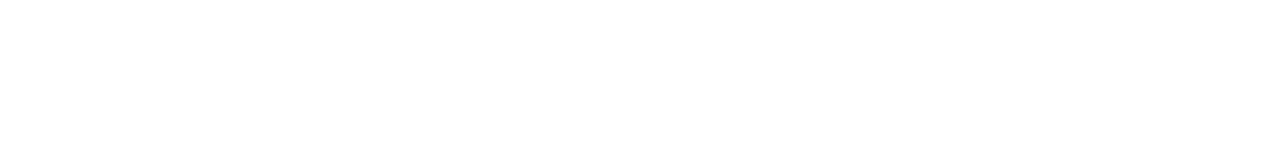
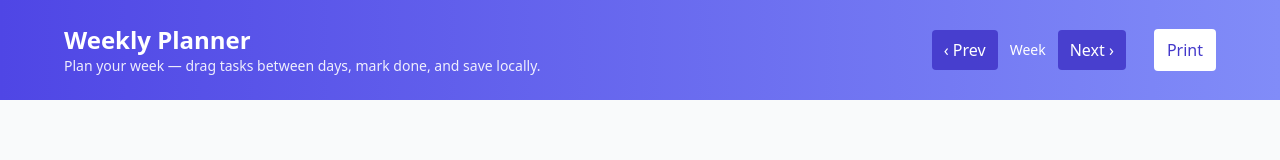
Before and after one commit to MUZIGA/to-do-list-app2, a plain HTML site: page index.html in a window 1280 px wide. Drawn offline with nearby package versions, Linux system fonts and the light colour scheme.

Commit message:
Header for Weekly Planner with week navigation and print button.
Displays week info, allows moving between weeks, and provides print option; styled with Tailwind and gradient background.

```diff
--- a/index.html
+++ b/index.html
@@ -20,3 +20,19 @@
     }
   </style>
 </head>
+<body class="bg-gray-50 text-gray-800 min-h-screen">
+
+  <header class="no-print bg-gradient-to-r from-indigo-600 to-indigo-400 text-white p-6">
+    <div class="max-w-6xl mx-auto flex items-center justify-between">
+      <div>
+        <h1 class="text-2xl font-semibold">Weekly Planner</h1>
+        <p class="text-sm opacity-90">Plan your week — drag tasks between days, mark done, and save locally.</p>
+      </div>
+      <div class="flex gap-3 items-center">
+        <button id="prevWeek" class="px-3 py-2 rounded bg-indigo-700/90 hover:bg-indigo-800">‹ Prev</button>
+        <div id="weekLabel" class="text-sm font-medium">Week</div>
+        <button id="nextWeek" class="px-3 py-2 rounded bg-indigo-700/90 hover:bg-indigo-800">Next ›</button>
+        <button id="printBtn" class="ml-4 px-3 py-2 rounded bg-white text-indigo-700 border border-white/30 hover:bg-white/90 no-print">Print</button>
+      </div>
+    </div>
+  </header>
```
